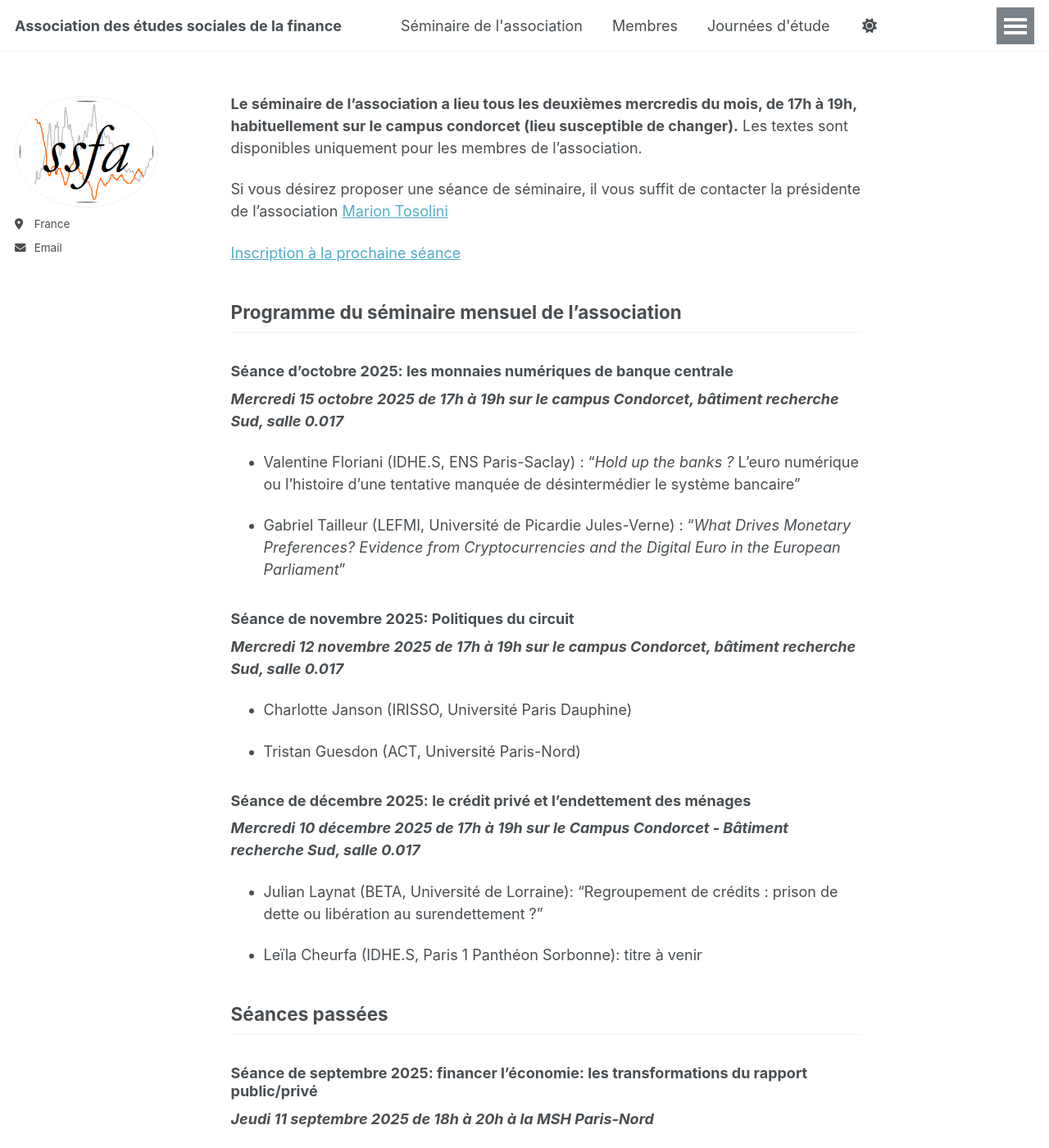
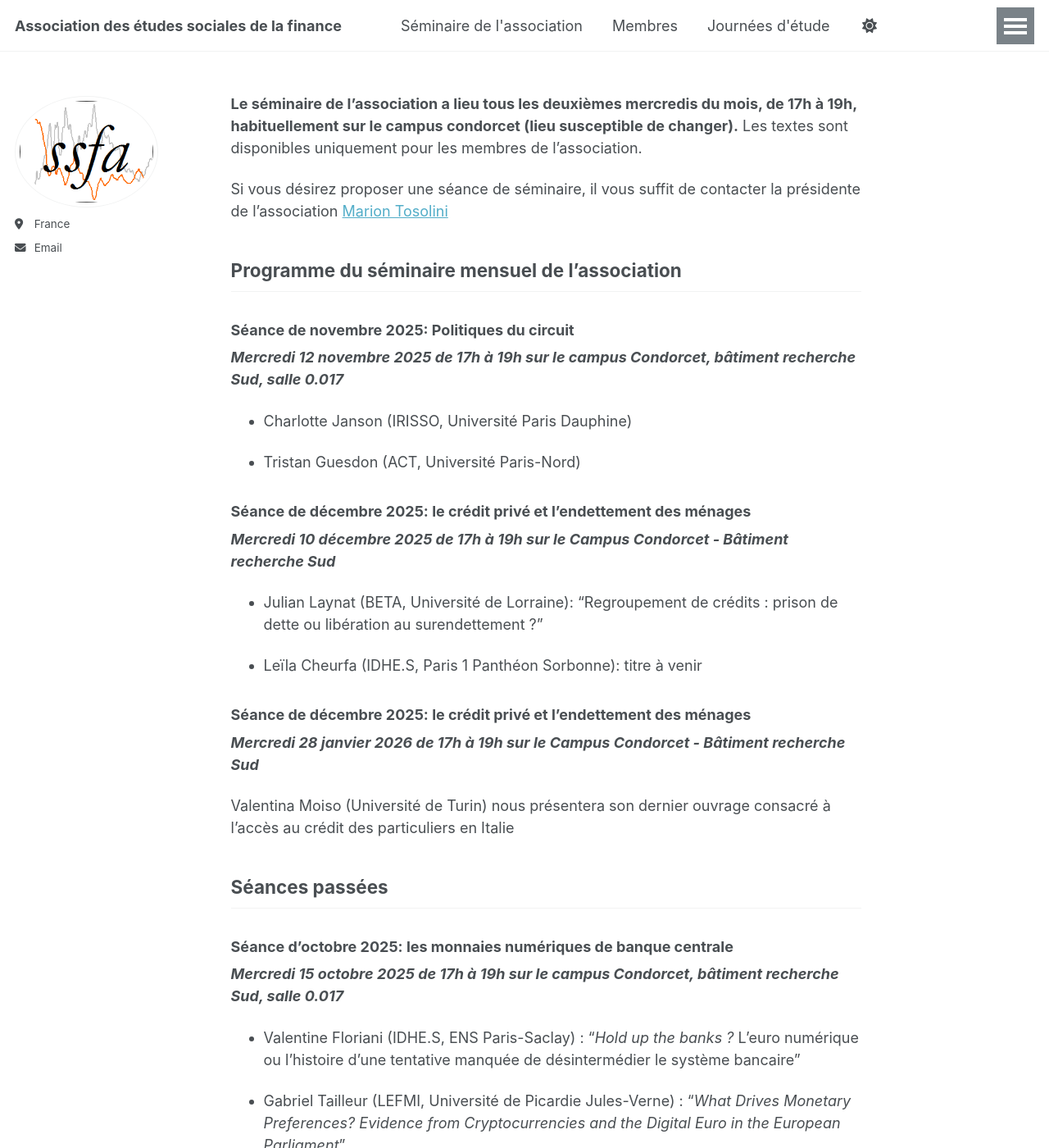
Before and after one commit to ssfa-aesf/ssfa-aesf.github.io, a Jekyll site: the page built from _pages/seminaire.md, in a window 1280 px wide and 1400 px high. Shown: the whole window at 82% size. Built offline with Jekyll 4.4.1, drawn with Linux system fonts in a browser that asks for light colours.

Commit message:
Update seminaire.md

```diff
--- a/_pages/seminaire.md
+++ b/_pages/seminaire.md
@@ -9,16 +9,8 @@ author_profile: true
 
 Si vous désirez proposer une séance de séminaire, il vous suffit de contacter la présidente de l'association [Marion Tosolini](mailto:marion.tosolini@univ-lorraine.fr)
 
-[Inscription à la prochaine séance](https://docs.google.com/forms/d/e/1FAIpQLSdNhAon-_moDx9N3A--_SqS58pyo1RE7jg23yC9xpiscuRpLQ/viewform?usp=header)
 
 ## Programme du séminaire mensuel de l'association
-
-### Séance d'octobre 2025: les monnaies numériques de banque centrale
-_**Mercredi 15 octobre 2025 de 17h à 19h sur le campus Condorcet, bâtiment recherche Sud, salle 0.017**_
-
-- Valentine Floriani (IDHE.S, ENS Paris-Saclay) : "_Hold up the banks ?_ L'euro numérique ou l'histoire d'une tentative manquée de désintermédier le système bancaire"
-
-- Gabriel Tailleur (LEFMI, Université de Picardie Jules-Verne) : "_What Drives Monetary Preferences? Evidence from Cryptocurrencies and the Digital Euro in the European Parliament_"
 
 
 ### Séance de novembre 2025: Politiques du circuit
@@ -30,14 +22,29 @@ _**Mercredi 12 novembre 2025 de 17h à 19h sur le campus Condorcet, bâtiment re
 
 
 ### Séance de décembre 2025: le crédit privé et l'endettement des ménages
-_**Mercredi 10 décembre 2025 de 17h à 19h sur le Campus Condorcet - Bâtiment recherche Sud, salle 0.017**_
+_**Mercredi 10 décembre 2025 de 17h à 19h sur le Campus Condorcet - Bâtiment recherche Sud**_
 
 
 - Julian Laynat (BETA, Université de Lorraine): "Regroupement de crédits : prison de dette ou libération au surendettement ?"
 
 - Leïla Cheurfa (IDHE.S, Paris 1 Panthéon Sorbonne): titre à venir
 
+
+### Séance de décembre 2025: le crédit privé et l'endettement des ménages
+_**Mercredi 28 janvier 2026 de 17h à 19h sur le Campus Condorcet - Bâtiment recherche Sud**_
+
+Valentina Moiso (Université de Turin) nous présentera son dernier ouvrage consacré à l'accès au crédit des particuliers en Italie
+
+
 ## Séances passées
+
+### Séance d'octobre 2025: les monnaies numériques de banque centrale
+_**Mercredi 15 octobre 2025 de 17h à 19h sur le campus Condorcet, bâtiment recherche Sud, salle 0.017**_
+
+- Valentine Floriani (IDHE.S, ENS Paris-Saclay) : "_Hold up the banks ?_ L'euro numérique ou l'histoire d'une tentative manquée de désintermédier le système bancaire"
+
+- Gabriel Tailleur (LEFMI, Université de Picardie Jules-Verne) : "_What Drives Monetary Preferences? Evidence from Cryptocurrencies and the Digital Euro in the European Parliament_"
+
 
 ### Séance de septembre 2025: financer l'économie: les transformations du rapport public/privé
 _**Jeudi 11 septembre 2025 de 18h à 20h à la MSH Paris-Nord**_
```
